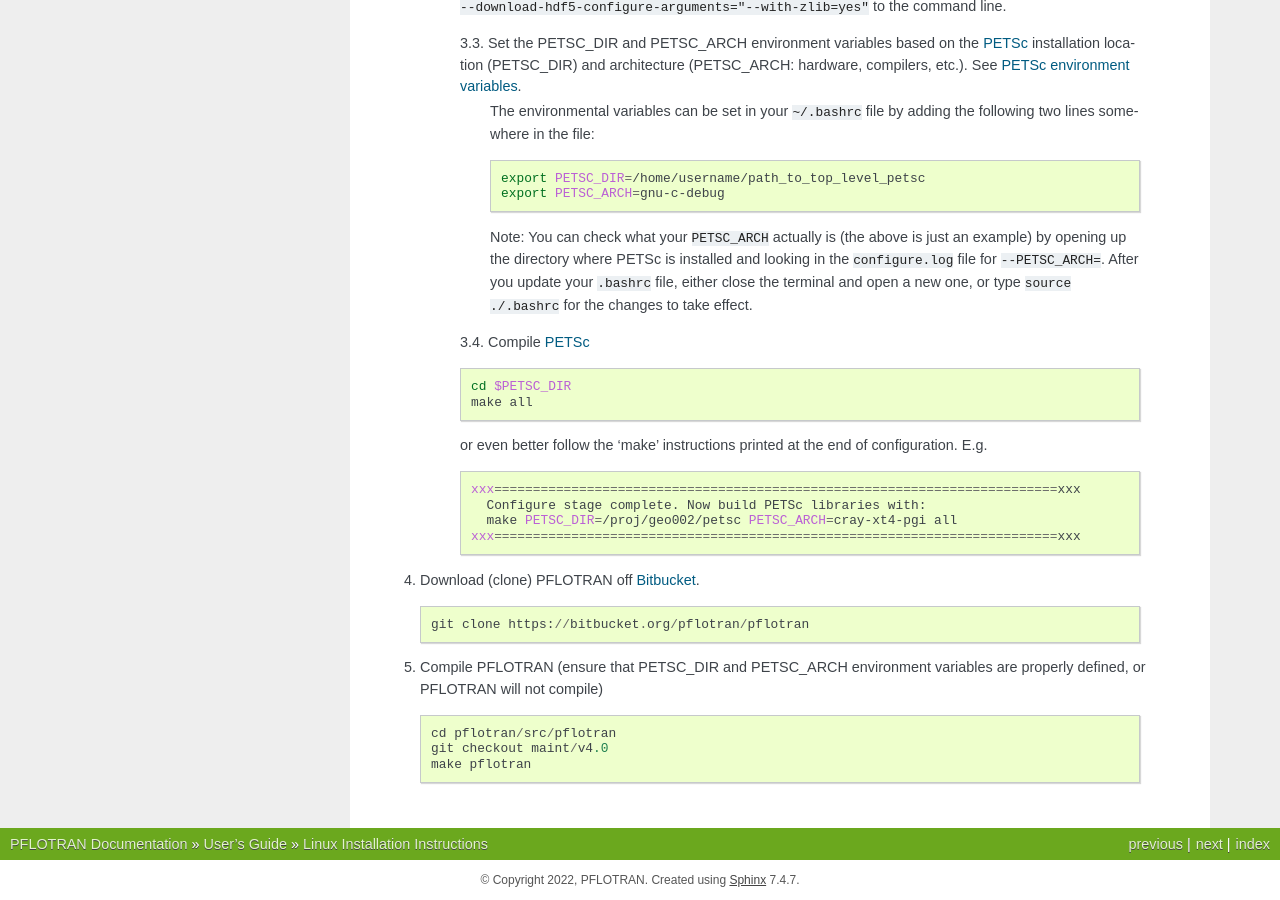
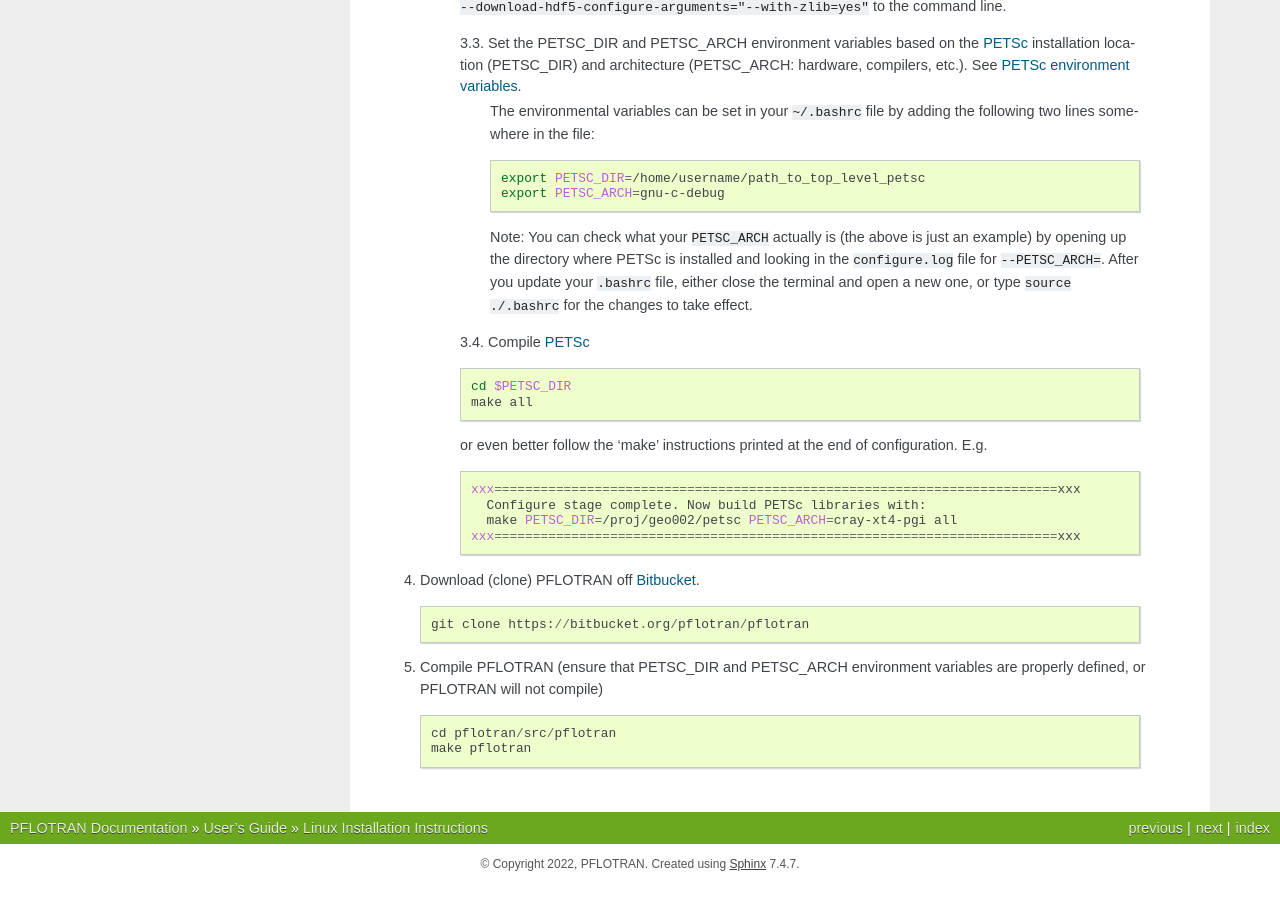
Before and after one commit to Miracloon/pflotran-documentation, a Sphinx documentation site: the page built from source/user_guide/how_to/installation/linux.rst, in a window 1280 px wide and 900 px high, scrolled down 1075 px. Built offline with Sphinx 7.4.7, drawn with Linux system fonts in a browser that asks for light colours.

Commit message:
removed the checkout of maint version for dev

```diff
--- a/source/user_guide/how_to/installation/linux.rst
+++ b/source/user_guide/how_to/installation/linux.rst
@@ -104,7 +104,6 @@ Installation Instructions
  ::
 
   cd pflotran/src/pflotran
-  git checkout maint/v4.0
   make pflotran
 
 .. _Git: http://git-scm.com/
```
